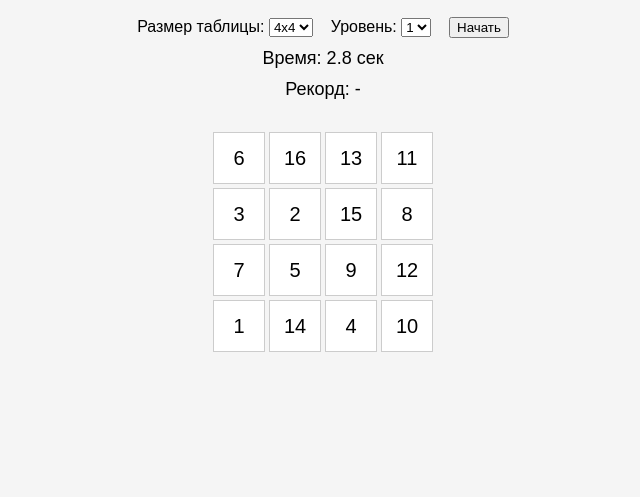
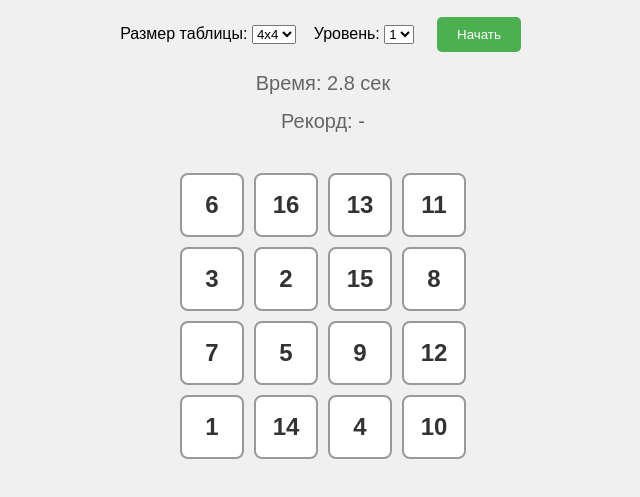
Before and after one commit to vladkrass/Shulte2, a plain HTML site: page index.html in a window 1280 px wide. Both pictures are taken after a click on the button "Начать". Shown: the part 51-548 px from the top of the page, without its empty margins (317-957 px from the left). Drawn offline with Linux system fonts and the light colour scheme.

Commit message:
index.html

```diff
--- a/index.html
+++ b/index.html
@@ -5,18 +5,25 @@
     <title>Шульте Таблица</title>
     <script src="https://telegram.org/js/telegram-web-app.js"></script>
     <style>
-        body { font-family: Arial, sans-serif; background: #f5f5f5; text-align: center; }
-        .controls { margin: 10px 0; }
-        .board { display: inline-block; margin-top: 20px; }
+        body { font-family: Arial, sans-serif; background: #f0f0f0; text-align: center; }
+        .controls { margin: 20px 0; }
+        .board { display: inline-block; margin: 20px auto; }
         .cell {
             display: inline-block;
-            width: 50px; height: 50px; margin: 2px;
-            background: #fff; border: 1px solid #ccc; font-size: 20px;
-            line-height: 50px; cursor: pointer; user-select: none;
-            transition: background 0.2s;
+            width: 60px; height: 60px; margin: 5px;
+            background: #fff; border: 2px solid #999; border-radius: 8px;
+            font-size: 24px; font-weight: bold; color: #333;
+            line-height: 60px; cursor: pointer; transition: all 0.3s;
         }
+        .cell:hover { background: #e6e6e6; }
         .cell.found { background: #b3e5fc; }
-        #timer, #record { margin: 10px; font-size: 18px; }
+        #timer, #record { margin: 15px; font-size: 20px; color: #666; }
+        button {
+            padding: 10px 20px; margin: 0 5px;
+            background: #4CAF50; color: white; border: none; border-radius: 5px;
+            cursor: pointer; transition: background 0.3s;
+        }
+        button:hover { background: #45a049; }
     </style>
 </head>
 <body>
@@ -104,12 +111,12 @@
             if (timerInterval) clearInterval(timerInterval);
             document.getElementById('result').textContent = "Поздравляем! Ваше время: " + currentTime.toFixed(1) + " сек";
             updateRecord(currentTime);
-            // --- ВСТАВЛЕНО ДЛЯ TELEGRAM WEBAPP ---
+            // --- Блок для Telegram WebApp ---
             if (window.Telegram && Telegram.WebApp) {
                 Telegram.WebApp.sendData(currentTime.toFixed(1));
                 Telegram.WebApp.close();
             }
-            // --- КОНЕЦ ДОБАВЛЕНИЯ ---
+            // --- Конец блока ---
         }
 
         function updateRecord(time) {
@@ -124,12 +131,13 @@
             document.getElementById('record').textContent = "Рекорд: " + (bestTime ? bestTime.toFixed(1) + " сек" : "-");
         }
 
-        // При запуске показываем рекорд для выбранных настроек
+        // При изменении настроек показываем рекорд для выбранных параметров
         document.getElementById('size').onchange = document.getElementById('level').onchange = function() {
             let key = "shulte_record_" + document.getElementById('size').value + "x" + document.getElementById('size').value + "_lvl" + document.getElementById('level').value;
             let rec = localStorage.getItem(key);
             document.getElementById('record').textContent = "Рекорд: " + (rec ? parseFloat(rec).toFixed(1) + " сек" : "-");
         };
+
         // Инициализация рекорда при загрузке
         window.onload = function() {
             let key = "shulte_record_" + document.getElementById('size').value + "x" + document.getElementById('size').value + "_lvl" + document.getElementById('level').value;
```
